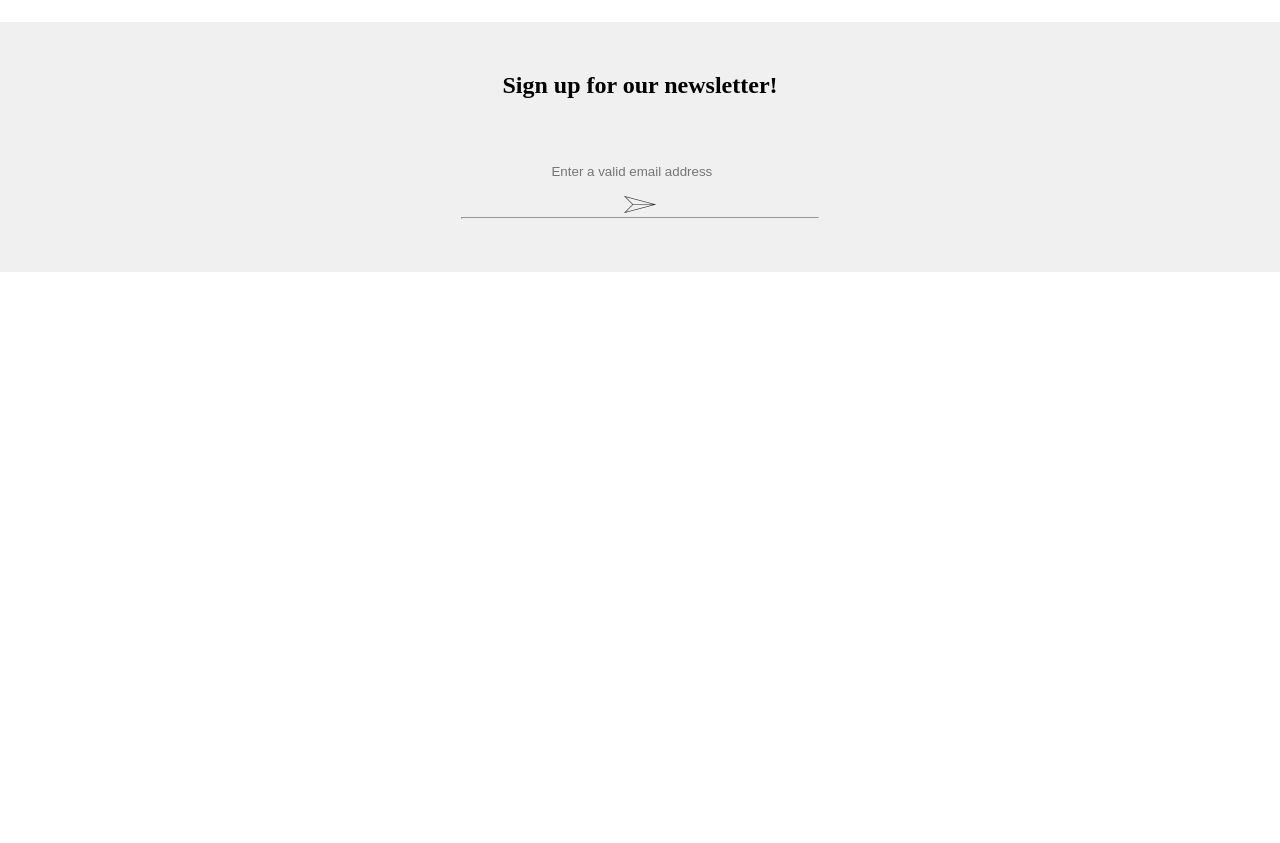
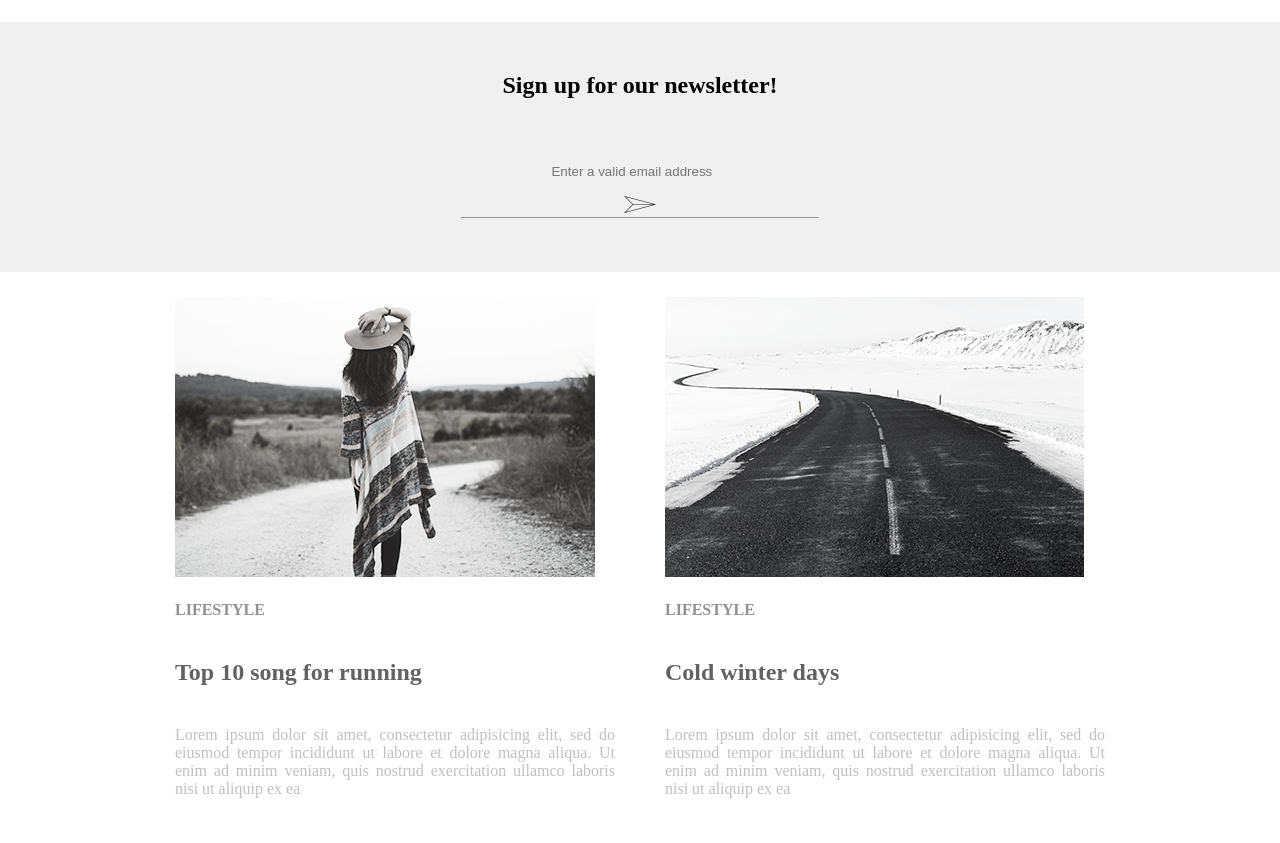
Before and after one commit to Ikram-Akbar/Minimo_PSD_convert, a plain HTML site: page index.html in a window 1280 px wide. Shown: the part 2148-2991 px from the top of the page. Before the commit the page ends 2420 px from the top, so only its background shows below. Drawn offline with Linux system fonts and the light colour scheme.

Commit message:
diary section added

```diff
--- a/index.html
+++ b/index.html
@@ -138,13 +138,53 @@
           <h2>Sign up for our newsletter!</h2>
         </div>
         <div class="form_box">
-         <div class="new_div">
+          <div class="new_div">
             <input type="text " placeholder="Enter a valid email address" />
-            <a href="#"><img src="/Resources/img/icon/send_icon.png" alt="" /></a>
+            <a href="#"
+              ><img src="/Resources/img/icon/send_icon.png" alt=""
+            /></a>
             <hr />
-         </div>
+          </div>
         </div>
       </div>
     </section>
+    <!-- Newsletter section end here  -->
+
+    <!-- life Style section start here -->
+    <section>
+      <div class="lifestyle_container">
+        <div class="first_one">
+          <div class="lifestyle_img">
+            <img src="/Resources/img/diary_1.png" alt="" />
+          </div>
+          <div class="lifestyle_text">
+            <h4>lifestyle</h4>
+            <h1>Top 10 song for running</h1>
+            <p>
+              Lorem ipsum dolor sit amet, consectetur adipisicing elit, sed do
+              eiusmod tempor incididunt ut labore et dolore magna aliqua. Ut
+              enim ad minim veniam, quis nostrud exercitation ullamco laboris
+              nisi ut aliquip ex ea
+            </p>
+          </div>
+        </div>
+        <div class="second_one">
+          <div class="lifestyle_img">
+            <img src="/Resources/img/diary_2.png" alt="" />
+          </div>
+          <div class="lifestyle_text">
+            <h4>lifestyle</h4>
+            <h1>Cold winter days</h1>
+            <p>
+              Lorem ipsum dolor sit amet, consectetur adipisicing elit, sed do
+              eiusmod tempor incididunt ut labore et dolore magna aliqua. Ut
+              enim ad minim veniam, quis nostrud exercitation ullamco laboris
+              nisi ut aliquip ex ea
+            </p>
+          </div>
+        </div>
+      </div>
+    </section>
+    <!-- life style section end here  -->
   </body>
 </html>
```
